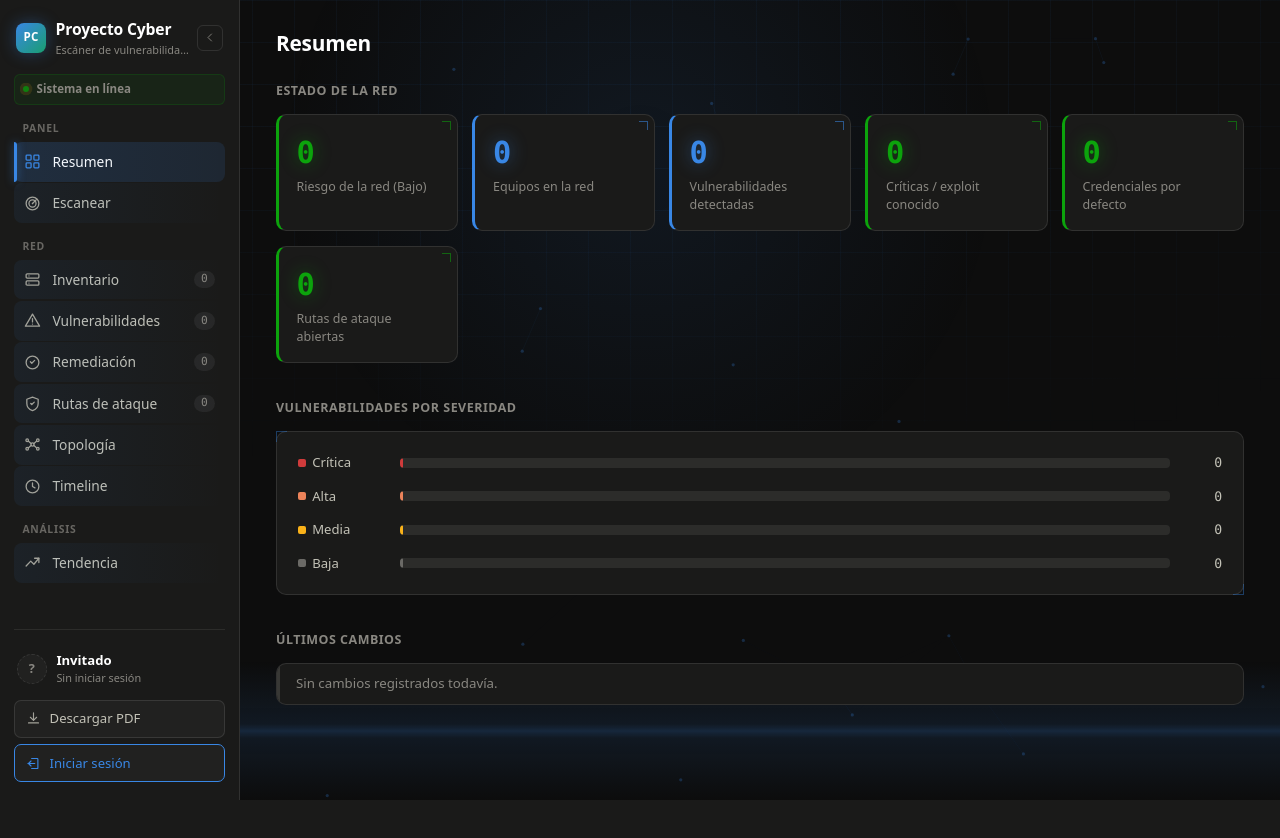
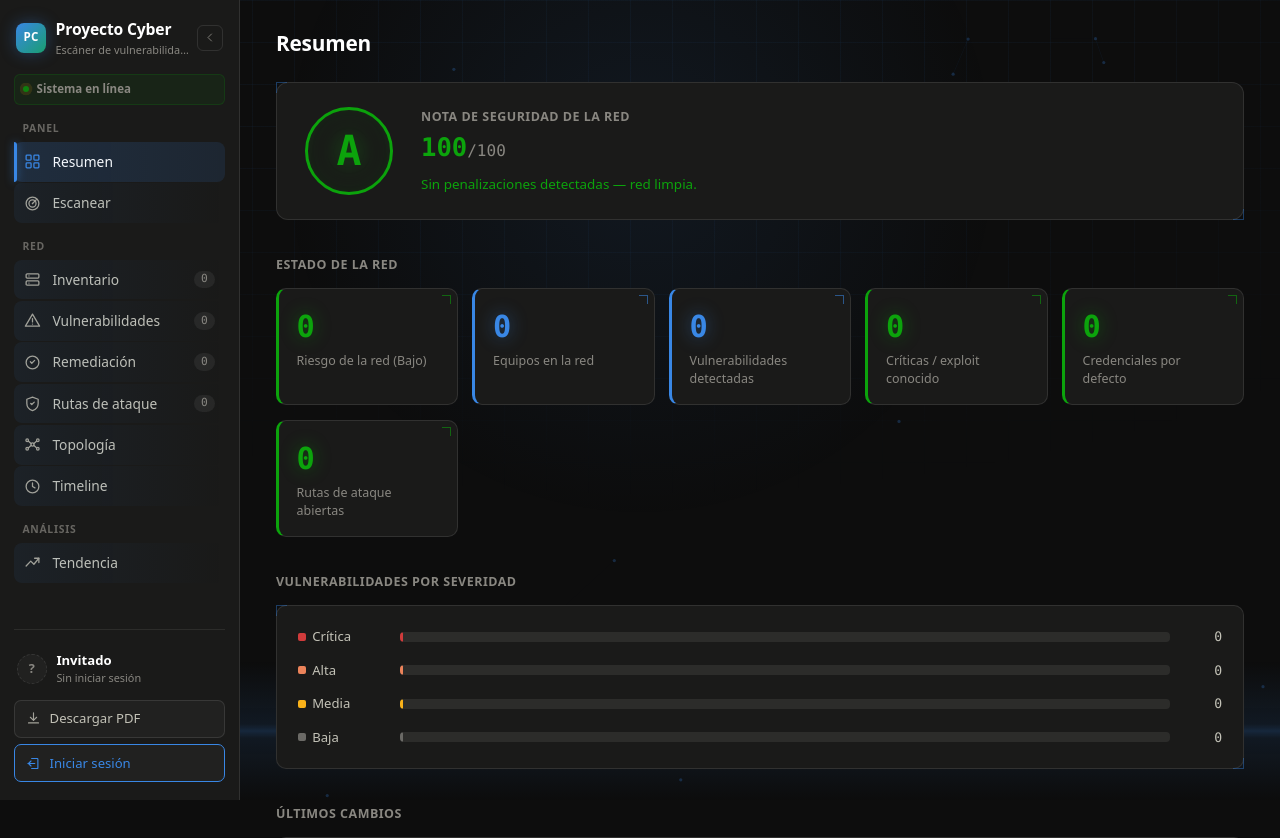
Before and after one commit to MrAlbondigas/SonR, a FastAPI app: page / in a window 1280 px wide. Shown: the top 838 px of the page. Before the commit the page ends 800 px from the top, so only its background shows below. Run offline with FastAPI, Linux system fonts and the light colour scheme; data comes from the database, SQL or seed files in the repository; data that the repository does not hold is empty.

Commit message:
Nota de seguridad de la red (A-F) en el Resumen, calculada a partir de severidad, exploits conocidos, credenciales por defecto, rutas de ataque y antiguedad

```diff
--- a/api/app/main.py
+++ b/api/app/main.py
@@ -702,6 +702,48 @@ def risk_level_for_score(score: int) -> tuple[str, str, str]:
     return RISK_LEVELS[-1][1], RISK_LEVELS[-1][2], RISK_LEVELS[-1][3]
 
 
+def compute_security_grade(
+    severity_counts: dict,
+    credential_count: int,
+    attack_path_count: int,
+    aging_count: int,
+    kev_count: int,
+) -> dict:
+    score = 100.0
+    breakdown = []
+
+    def deduct(points: float, count: int, label: str) -> None:
+        nonlocal score
+        if not count:
+            return
+        total = round(points * count, 1)
+        score -= total
+        breakdown.append({"points": total, "text": f"{count} {label}"})
+
+    deduct(8, severity_counts.get("critical", 0), "vulnerabilidad(es) crítica(s)")
+    deduct(4, severity_counts.get("high", 0), "vulnerabilidad(es) alta(s)")
+    deduct(2, severity_counts.get("medium", 0), "vulnerabilidad(es) media(s)")
+    deduct(0.5, severity_counts.get("low", 0), "vulnerabilidad(es) baja(s)")
+    deduct(10, kev_count, "vulnerabilidad(es) con exploit público conocido")
+    deduct(15, credential_count, "credencial(es) por defecto")
+    deduct(10, attack_path_count, "ruta(s) de ataque activa(s)")
+    deduct(3, aging_count, "vulnerabilidad(es) abierta(s) hace más de 14 días")
+
+    score = max(0, min(100, round(score)))
+    if score >= 90:
+        letter, color = "A", "var(--status-good)"
+    elif score >= 80:
+        letter, color = "B", "var(--series-aqua)"
+    elif score >= 70:
+        letter, color = "C", "var(--status-warning)"
+    elif score >= 60:
+        letter, color = "D", "var(--status-serious)"
+    else:
+        letter, color = "F", "var(--status-critical)"
+
+    return {"score": score, "letter": letter, "color": color, "breakdown": breakdown}
+
+
 def compute_host_risk(host: models.Host) -> dict:
     score = 0
     open_vuln_count = 0
@@ -1221,6 +1263,11 @@ def dashboard(
     else:
         avg_remediation_days = None
 
+    kev_count = sum(1 for v in all_vulns if v.known_exploited)
+    security_grade = compute_security_grade(
+        severity_counts, credential_count, len(attack_paths), aging_count, kev_count
+    )
+
     stats = {
         "host_count": len(hosts),
         "total_vulns": len(all_vulns),
@@ -1383,6 +1430,7 @@ def dashboard(
             "ssh_hosts": ssh_hosts,
             "patchable_host_ids": patchable_host_ids,
             "patch_log": patch_log,
+            "security_grade": security_grade,
         },
     )
 
--- a/api/app/templates/dashboard.html
+++ b/api/app/templates/dashboard.html
@@ -255,6 +255,29 @@
     text-shadow: 0 0 18px color-mix(in srgb, var(--tile-accent, transparent) 45%, transparent);
   }
   .stat-tile .label { font-size: 0.78rem; color: var(--text-muted); margin-top: 0.2rem; }
+
+  /* Scorecard de seguridad */
+  .scorecard {
+    display: flex; align-items: center; gap: 1.75rem;
+    background: var(--surface-1); border: 1px solid var(--border); border-radius: 12px;
+    padding: 1.5rem 1.75rem; margin-bottom: 1.75rem; flex-wrap: wrap;
+  }
+  .scorecard-letter {
+    flex: none; width: 88px; height: 88px; border-radius: 50%;
+    border: 3px solid var(--tile-accent); color: var(--tile-accent);
+    display: flex; align-items: center; justify-content: center;
+    font-size: 2.6rem; font-weight: 800; font-family: var(--font-mono);
+    text-shadow: 0 0 24px color-mix(in srgb, var(--tile-accent) 50%, transparent);
+    box-shadow: inset 0 0 20px color-mix(in srgb, var(--tile-accent) 12%, transparent);
+  }
+  .scorecard-body { flex: 1; min-width: 240px; }
+  .scorecard-title { font-size: 0.78rem; text-transform: uppercase; letter-spacing: 0.04em; color: var(--text-muted); font-weight: 650; margin-bottom: 0.2rem; }
+  .scorecard-score { font-family: var(--font-mono); font-size: 1.6rem; font-weight: 650; color: var(--tile-accent); margin-bottom: 0.55rem; }
+  .scorecard-max { font-size: 1rem; color: var(--text-muted); font-weight: 500; }
+  .scorecard-breakdown { list-style: none; margin: 0; padding: 0; display: flex; flex-wrap: wrap; gap: 0.4rem 1.2rem; font-size: 0.78rem; color: var(--text-secondary); }
+  .scorecard-breakdown li { display: flex; align-items: center; gap: 0.35rem; }
+  .scorecard-breakdown .minus { font-family: var(--font-mono); font-weight: 650; color: var(--status-critical); }
+  .scorecard-clean { font-size: 0.84rem; color: var(--status-good); margin: 0; }
 
   /* Severity chart */
   .sev-chart {
@@ -605,6 +628,24 @@
     <div class="view active" data-view="resumen">
       <h1>Resumen</h1>
       <div id="demo-banner" class="demo-banner"><span class="dot"></span>Datos de ejemplo activos — no son hallazgos reales</div>
+
+      <section class="scorecard hud-frame" style="--tile-accent: {{ security_grade.color }};">
+        <div class="scorecard-letter">{{ security_grade.letter }}</div>
+        <div class="scorecard-body">
+          <div class="scorecard-title">Nota de seguridad de la red</div>
+          <div class="scorecard-score">{{ security_grade.score }}<span class="scorecard-max">/100</span></div>
+          {% if security_grade.breakdown %}
+          <ul class="scorecard-breakdown">
+            {% for item in security_grade.breakdown %}
+            <li><span class="minus">−{{ item.points }}</span> {{ item.text }}</li>
+            {% endfor %}
+          </ul>
+          {% else %}
+          <p class="scorecard-clean">Sin penalizaciones detectadas — red limpia.</p>
+          {% endif %}
+        </div>
+      </section>
+
       <section>
         <h2>Estado de la red</h2>
         <div class="stat-row">
```
